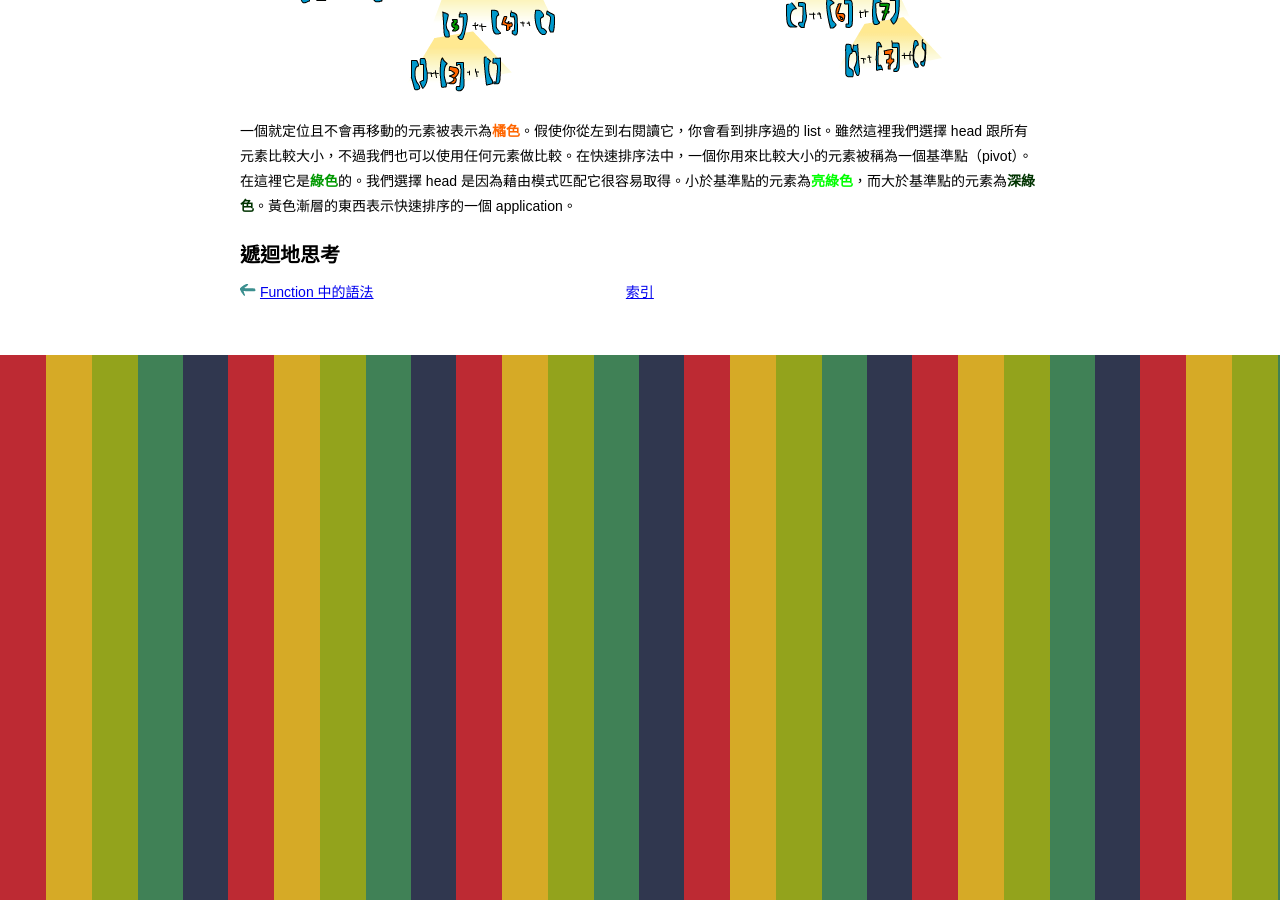
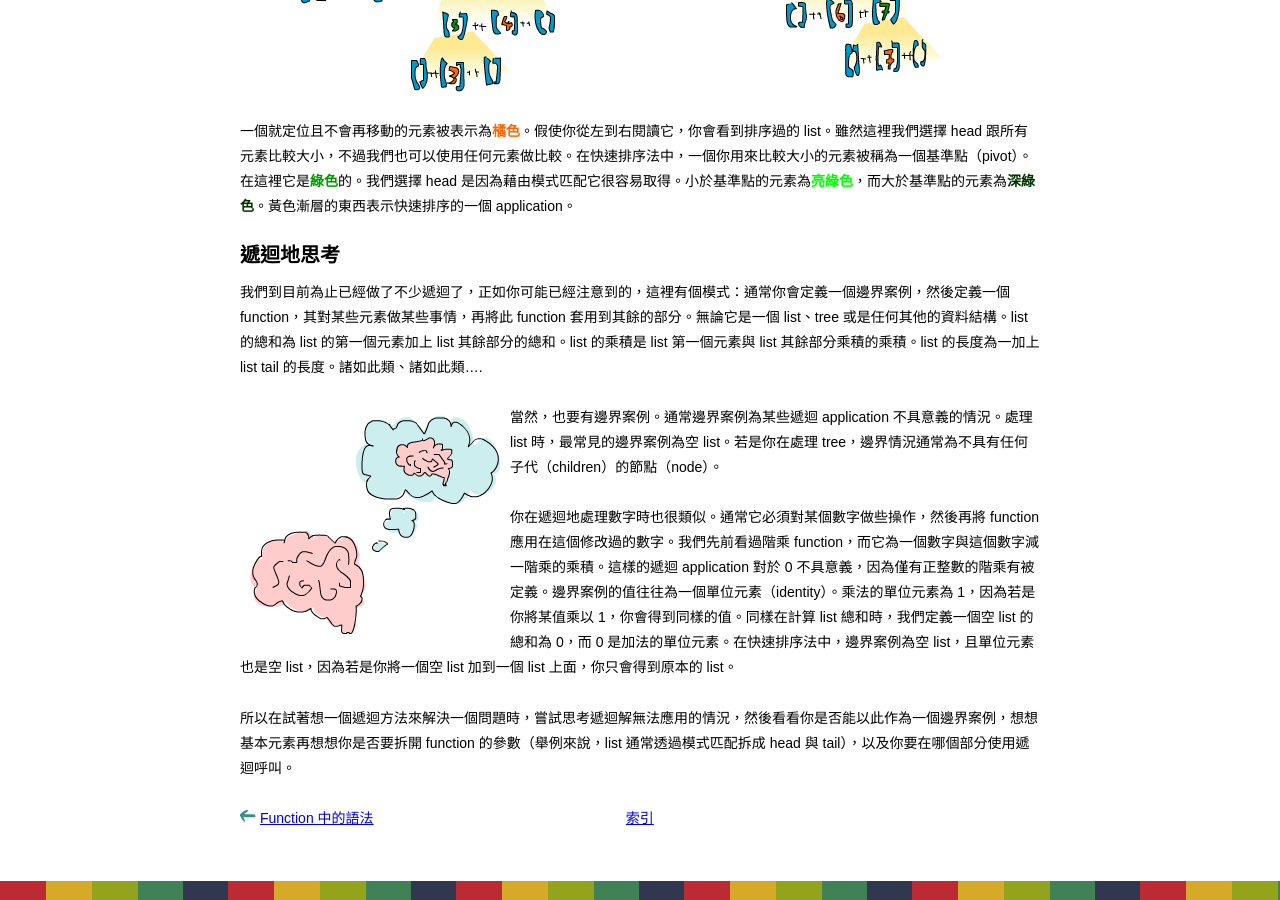
Before and after one commit to jason2506/lyah.zh-tw, a Jekyll site: the page built from recursion/index.md, in a window 1280 px wide and 900 px high, scrolled down 5114 px. Built offline with Jekyll 4.4.1, drawn with Linux system fonts in a browser that asks for light colours; Markdown is read by kramdown in place of the engine named in the settings.

Commit message:
Translate fifth section in Chapter 5.

```diff
--- a/recursion/index.md
+++ b/recursion/index.md
@@ -156,3 +156,12 @@ ghci> quicksort "the quick brown fox jumps over the lazy dog"
 一個就定位且不會再移動的元素被表示為<span style="color:#FF6600;font-weight:bold;">橘色</span>。假使你從左到右閱讀它，你會看到排序過的 list。雖然這裡我們選擇 head 跟所有元素比較大小，不過我們也可以使用任何元素做比較。在快速排序法中，一個你用來比較大小的元素被稱為一個基準點（pivot）。在這裡它是<span style="color:#009900;font-weight:bold">綠色</span>的。我們選擇 head 是因為藉由模式匹配它很容易取得。小於基準點的元素為<span style="color:#0f0;font-weight:bold">亮綠色</span>，而大於基準點的元素為<span style="color:#030;font-weight:bold">深綠色</span>。黃色漸層的東西表示快速排序的一個 application。
 
 ## <a name="thinking-recursively">遞迴地思考</a>
+
+我們到目前為止已經做了不少遞迴了，正如你可能已經注意到的，這裡有個模式：通常你會定義一個邊界案例，然後定義一個 function，其對某些元素做某些事情，再將此 function 套用到其餘的部分。無論它是一個 list、tree 或是任何其他的資料結構。list 的總和為 list 的第一個元素加上 list 其餘部分的總和。list 的乘積是 list 第一個元素與 list 其餘部分乘積的乘積。list 的長度為一加上 list tail 的長度。諸如此類、諸如此類....
+
+<img src="img/brain.png" alt="brain" style="float:left" />
+當然，也要有邊界案例。通常邊界案例為某些遞迴 application 不具意義的情況。處理 list 時，最常見的邊界案例為空 list。若是你在處理 tree，邊界情況通常為不具有任何子代（children）的節點（node）。
+
+你在遞迴地處理數字時也很類似。通常它必須對某個數字做些操作，然後再將 function 應用在這個修改過的數字。我們先前看過階乘 function，而它為一個數字與這個數字減一階乘的乘積。這樣的遞迴 application 對於 0 不具意義，因為僅有正整數的階乘有被定義。邊界案例的值往往為一個單位元素（identity）。乘法的單位元素為 1，因為若是你將某值乘以 1，你會得到同樣的值。同樣在計算 list 總和時，我們定義一個空 list 的總和為 0，而 0 是加法的單位元素。在快速排序法中，邊界案例為空 list，且單位元素也是空 list，因為若是你將一個空 list 加到一個 list 上面，你只會得到原本的 list。
+
+所以在試著想一個遞迴方法來解決一個問題時，嘗試思考遞迴解無法應用的情況，然後看看你是否能以此作為一個邊界案例，想想基本元素再想想你是否要拆開 function 的參數（舉例來說，list 通常透過模式匹配拆成 head 與 tail），以及你要在哪個部分使用遞迴呼叫。
```
Also changed, not shown: img/brain.png (added).
